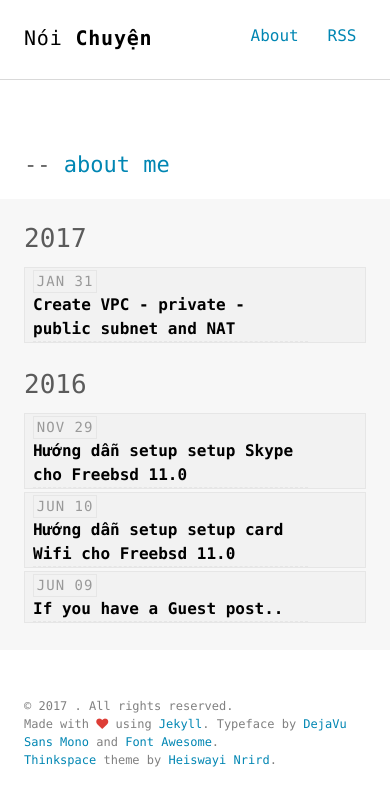
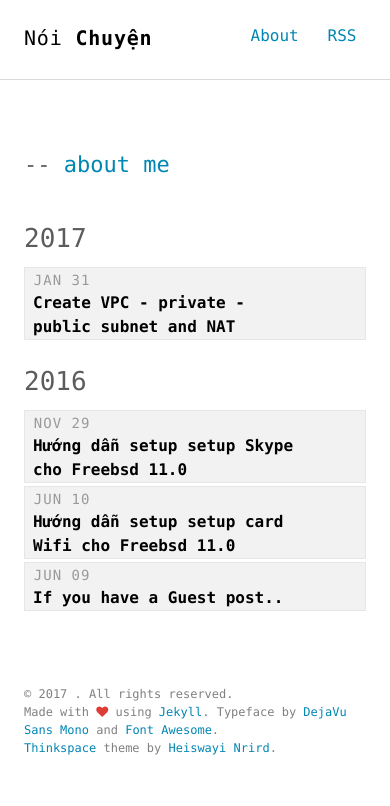
Before and after one commit to trinq/trinq.github.io, a Jekyll site: the page built from index.html, in a window 390 px wide. Shown: the top 806 px of the page. Built offline with Jekyll 4.4.1, drawn with Linux system fonts in a browser that asks for light colours.

Commit message:
Update _layout.scss

```diff
--- a/assets/scss/_layout.scss
+++ b/assets/scss/_layout.scss
@@ -127,7 +127,7 @@ hr {
 }
 
 .post-list {
-  background-color: lighten($light-gray-color, 17%);
+
 }
 
 .category-title {
@@ -265,8 +265,8 @@ hr {
 @media (max-width: 600px) {
   .date-label {
     float: left !important;
-    border: 0;
-    margin-left: 0 !important;
+    border: 0 !important;
+    margin-left: -2px !important;
     margin-top: 2px;
     margin-right: 1em;
   }
@@ -275,6 +275,10 @@ hr {
     border: 1px solid lighten($light-gray-color, 10%);
     padding: 0 0.5em;
     background: lighten($light-gray-color, 15%);
+  }
+
+  .article-title {
+    border-bottom: none !important;
   }
 
   .post-link {
```
